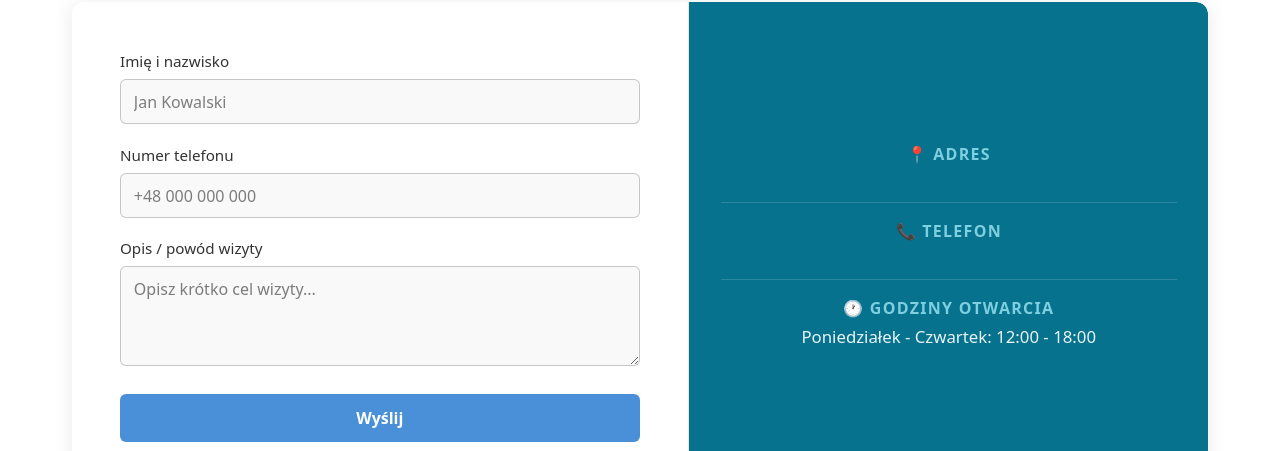
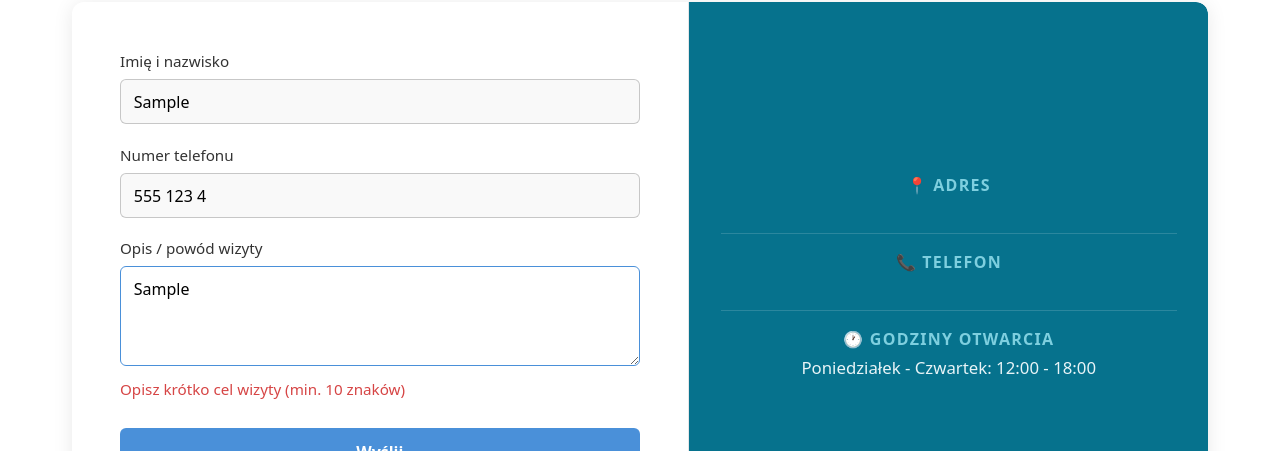
Before and after one commit to pawli444/dental-clinic-website, a React (Vite) app: page /kontakt in a window 1280 px wide. Both pictures are taken after typing "Sample", "5551234", "Sample" into the empty fields and a click on the button "Wyślij". Shown: the part 180-631 px from the top of the page. Built offline with nearby package versions, Linux system fonts and the light colour scheme; no server answers.

Commit message:
feat: add validation and error handling to ContactForm inputs

```diff
--- a/src/components/organisms/ContactForm/ContactForm.css
+++ b/src/components/organisms/ContactForm/ContactForm.css
@@ -139,6 +139,12 @@
   display: block;
 }
 
+.error {
+  color: #d64545;
+  font-size: 0.95rem;
+  margin-top: 0.35rem;
+}
+
 
 
 @media (max-width: 768px) {
--- a/src/components/organisms/ContactForm/ContactForm.tsx
+++ b/src/components/organisms/ContactForm/ContactForm.tsx
@@ -1,108 +1,166 @@
 import "./ContactForm.css";
 import GabinetInformation from "../../molecules/GabinetInformation/GabinetInformation";
 import useInView from "../../../hooks/useInView";
+import { useRef, useState } from "react";
 
 function ContactForm() {
   const mapsUrl = import.meta.env.VITE_MAPS_EMBED_URL || "";
 
   const ref = useInView<HTMLElement>();
 
-  const handleSubmit = (e: React.FormEvent<HTMLFormElement>) => {
+  const [name, setName] = useState("");
+  const [phone, setPhone] = useState("");
+  const [description, setDescription] = useState("");
+  const [errors, setErrors] = useState<{ name?: string; phone?: string; description?: string }>({});
+  const [submitting, setSubmitting] = useState(false);
+  const statusRef = useRef<HTMLDivElement | null>(null);
+
+  const validate = () => {
+    const e: { name?: string; phone?: string; description?: string } = {};
+    if (!name.trim() || name.trim().length < 2) e.name = "Podaj imię i nazwisko (min. 2 znaki)";
+
+    const phoneClean = phone.trim();
+    if (!/^(\+?\d[\d\s()\-]{6,})$/.test(phoneClean)) e.phone = "Podaj poprawny numer telefonu";
+    if (!description.trim() || description.trim().length < 10) e.description = "Opisz krótko cel wizyty (min. 10 znaków)";
+    return e;
+  };
+
+  const handleSubmit = async (e: React.FormEvent<HTMLFormElement>) => {
     e.preventDefault();
+    const form = e.currentTarget;
 
-    const form = e.currentTarget;
+    const validation = validate();
+    if (Object.keys(validation).length > 0) {
+      setErrors(validation);
+
+      const firstKey = Object.keys(validation)[0];
+      const el = form.querySelector(`#${firstKey}`) as HTMLElement | null;
+      if (el) el.focus();
+      return;
+    }
+
+    setSubmitting(true);
+    setErrors({});
+
     const data = new FormData(form);
 
-    console.log({
-      name: data.get("name"),
-      phone: data.get("phone"),
-      description: data.get("description"),
-    });
+    try {
+      const res = await fetch("https://formspree.io/f/xbdpgbez", {
+        method: "POST",
+        body: data,
+        headers: { Accept: "application/json" },
+      });
 
-    form.reset();
+      if (res.ok) {
+        if (statusRef.current) statusRef.current.textContent = "Wiadomość wysłana ✅";
+        form.reset();
+        setName("");
+        setPhone("");
+        setDescription("");
+      } else {
+        if (statusRef.current) statusRef.current.textContent = "Błąd wysyłki ❌";
+      }
+    } catch (err) {
+      if (statusRef.current) statusRef.current.textContent = "Błąd wysyłki ❌";
+    } finally {
+      setSubmitting(false);
+    }
   };
 
   return (
     <>
       <section ref={ref}>
-        <div
-          className="ContactFormSection reveal"
-          style={{ transitionDelay: "0.19s" }}
-        >
-          <h2
-            className="reveal"
-            style={{ transitionDelay: "0.15s" }}
-          >
+        <div className="ContactFormSection reveal" style={{ transitionDelay: "0.19s" }}>
+          <h2 className="reveal" style={{ transitionDelay: "0.15s" }}>
             Umów wizytę
           </h2>
 
           <div className="contact-form-wrapper">
             <form className="contactForm" onSubmit={handleSubmit}>
               <div className="form-box">
-                <label
-                  className="reveal"
-                  style={{ transitionDelay: "0.2s" }}
-                  htmlFor="name"
-                >
+                <label className="reveal" style={{ transitionDelay: "0.2s" }} htmlFor="name">
                   Imię i nazwisko
                 </label>
 
                 <input
+                  id="name"
+                  name="name"
                   className="reveal"
                   style={{ transitionDelay: "0.25s" }}
-                  id="name"
-                  name="name"
                   type="text"
                   placeholder="Jan Kowalski"
+                  value={name}
+                  onChange={(ev) => setName(ev.target.value)}
+                  aria-invalid={!!errors.name}
+                  aria-describedby={errors.name ? "name-error" : undefined}
                   required
                 />
+                {errors.name && (
+                  <div id="name-error" role="alert" className="error">
+                    {errors.name}
+                  </div>
+                )}
               </div>
 
               <div className="form-box">
-                <label
-                  className="reveal"
-                  style={{ transitionDelay: "0.35s" }}
-                  htmlFor="phone"
-                >
+                <label className="reveal" style={{ transitionDelay: "0.35s" }} htmlFor="phone">
                   Numer telefonu
                 </label>
 
                 <input
+                  id="phone"
+                  name="phone"
                   className="reveal"
                   style={{ transitionDelay: "0.4s" }}
-                  id="phone"
-                  name="phone"
                   type="tel"
-                  placeholder="+48 000 000 000"
+                  placeholder="000 000 000"
+                  value={phone}
+                  onChange={(ev) => {
+                    let val = ev.target.value.replace(/\D/g, "").slice(0, 9);
+                    val = val.replace(/(\d{3})(?=\d)/g, "$1 ");
+                    setPhone(val);
+                  }}
+                  aria-invalid={!!errors.phone}
+                  aria-describedby={errors.phone ? "phone-error" : undefined}
                   required
                 />
+                {errors.phone && (
+                  <div id="phone-error" role="alert" className="error">
+                    {errors.phone}
+                  </div>
+                )}
               </div>
 
               <div className="form-box">
-                <label
-                  className="reveal"
-                  style={{ transitionDelay: "0.5s" }}
-                  htmlFor="description"
-                >
+                <label className="reveal" style={{ transitionDelay: "0.5s" }} htmlFor="description">
                   Opis / powód wizyty
                 </label>
 
                 <textarea
+                  id="description"
+                  name="description"
                   className="reveal"
                   style={{ transitionDelay: "0.55s" }}
-                  id="description"
-                  name="description"
                   placeholder="Opisz krótko cel wizyty..."
+                  value={description}
+                  onChange={(ev) => setDescription(ev.target.value)}
+                  aria-invalid={!!errors.description}
+                  aria-describedby={errors.description ? "description-error" : undefined}
                 />
+                {errors.description && (
+                  <div id="description-error" role="alert" className="error">
+                    {errors.description}
+                  </div>
+                )}
               </div>
 
-              <button
-                className="reveal"
-                style={{ transitionDelay: "0.65s" }}
-                type="submit"
-              >
-                Wyślij
+              <input type="text" name="_gotcha" style={{ position: "absolute", left: "-9999px" }} tabIndex={-1} autoComplete="off" />
+
+              <button className="reveal" style={{ transitionDelay: "0.65s" }} type="submit" disabled={submitting}>
+                {submitting ? "Wysyłam..." : "Wyślij"}
               </button>
+
+              <div ref={statusRef} aria-live="polite" style={{ marginTop: 8 }} />
             </form>
 
             <div className="contact-info-site">
@@ -112,14 +170,7 @@ function ContactForm() {
 
           {mapsUrl && (
             <div className="map-wrapper">
-              <iframe
-                className="image-reveal"
-                src={mapsUrl}
-                allowFullScreen
-                loading="lazy"
-                referrerPolicy="no-referrer-when-downgrade"
-                title="Lokalizacja gabinetu"
-              />
+              <iframe className="image-reveal" src={mapsUrl} allowFullScreen loading="lazy" referrerPolicy="no-referrer-when-downgrade" title="Lokalizacja gabinetu" />
             </div>
           )}
         </div>
```
